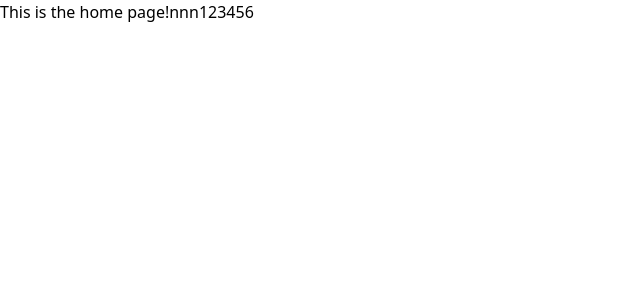
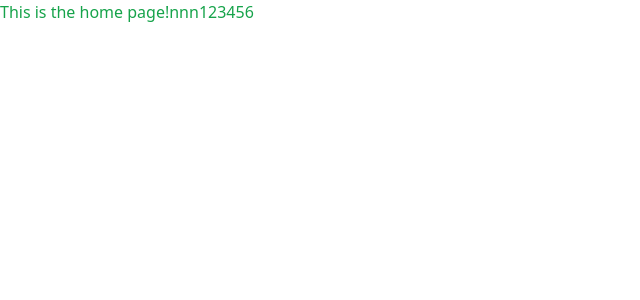
Before and after one commit to Scientific-Research/mk004-nextjs, a Next.js app: page / in a window 1280 px wide. Shown: the top 300 px of the page, without its empty margins (0-640 px from the left). Built offline with nearby package versions, Linux system fonts and the light colour scheme.

Commit message:
tailwind : text-green-600

```diff
--- a/app/page.tsx
+++ b/app/page.tsx
@@ -1,6 +1,6 @@
 import React from "react";
 
 function Home() {
-  return <div>This is the home page!nnn123456</div>;
+  return <div className="text-green-600">This is the home page!nnn123456</div>;
 }
 export default Home;
```
